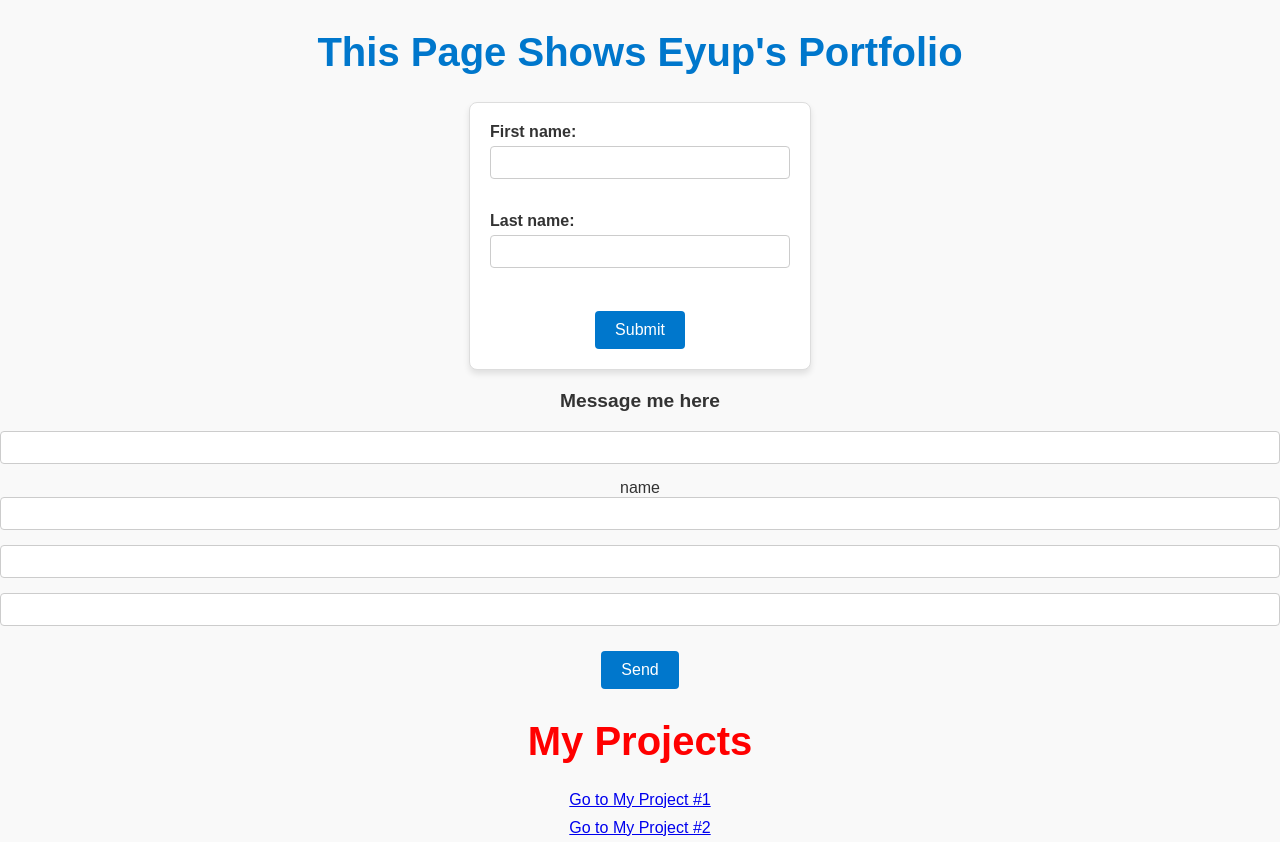
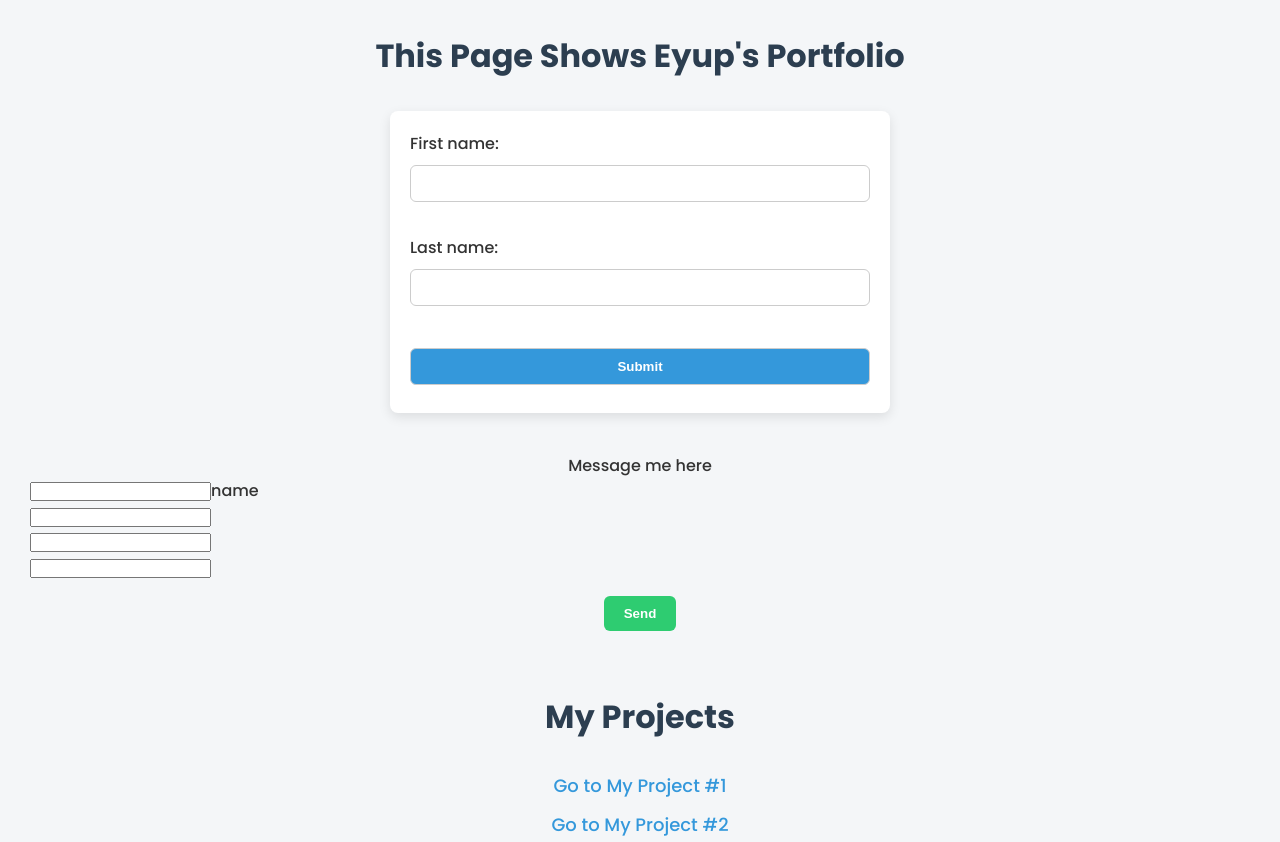
Before and after one commit to codelandlord/My-Portfolio, a plain HTML site: page index.html in a window 1280 px wide. Shown: the top 842 px of the page. Drawn offline with Linux system fonts and the light colour scheme.

Commit message:
This is just a change

```diff
--- a/index.html
+++ b/index.html
@@ -5,6 +5,7 @@
     <meta name="viewport" content="width=device-width, initial-scale=1.0">
     <title>Document</title>
     <link rel="stylesheet" href="style.css"> <!-- Link to CSS -->
+    <link href="https://fonts.googleapis.com/css2?family=Poppins:wght@300;500;700&display=swap" rel="stylesheet"> <!-- Google font -->
 </head>
 <body>
     <h1>This Page Shows Eyup's Portfolio</h1>
@@ -22,10 +23,10 @@
     <input type="text"><br>
     <button id="sendBtn">Send</button>
     <h1 id="myprojects">My Projects</h1>
-    <a href="Project1/index.html" target="_blank">Go to My Project #1</a>
-    <a href="Project2/index.html" target="_blank">Go to My Project #2</a>
-    <a href="Project3/index.html" target="_blank">Go to My Project #3</a>
-    <a href="Project4/index.html" target="_blank">Go to My Project #4</a>
+    <a href="Projects/Project1/index.html" target="_blank">Go to My Project #1</a>
+    <a href="Projects/Project2/index.html" target="_blank">Go to My Project #2</a>
+    <a href="Projects/Project3/index.html" target="_blank">Go to My Project #3</a>
+    <a href="Projects/Project4/index.html" target="_blank">Go to My Project #4</a>
     <script src = "script.js"> </script>
 </body>
 </html>
--- a/style.css
+++ b/style.css
@@ -1,104 +1,92 @@
-/* General styles for the page */
-body {
-    font-family: Arial, sans-serif;
-    margin: 0;
-    padding: 0;
-    text-align: center;
-    background-color: #f9f9f9; /* Light gray background */
-    color: #333; /* Dark gray text */
+/* Reset some default styles */
+* {
+  margin: 0;
+  padding: 0;
+  box-sizing: border-box;
 }
 
-/* Heading styling */
-h1 {
-    font-size: 2.5rem;
-    margin-top: 30px;
-    color: #0077cc; /* Blue color for emphasis */
+body {
+  font-family: 'Poppins', sans-serif;
+  background-color: #f4f6f8;
+  color: #333;
+  padding: 30px;
+  line-height: 1.6;
 }
 
-/* Form styling */
-form {
-    margin: 20px auto;
-    width: 300px;
-    padding: 20px;
-    border: 1px solid #ddd;
-    background-color: #fff; /* White form background */
-    border-radius: 8px;
-    box-shadow: 0 4px 6px rgba(0, 0, 0, 0.1);
+h1 {
+  text-align: center;
+  color: #2c3e50;
+  margin-bottom: 30px;
 }
 
-/* Labels */
-label {
-    font-weight: bold;
-    margin-bottom: 5px;
-    display: inline-block;
-    text-align: left;
-    width: 100%;
+form {
+  background-color: #ffffff;
+  padding: 20px;
+  border-radius: 8px;
+  box-shadow: 0 4px 12px rgba(0,0,0,0.1);
+  max-width: 500px;
+  margin: 0 auto 40px auto;
 }
 
-/* Inputs */
-input[type="text"] {
-    width: 100%;
-    padding: 8px;
-    margin-bottom: 15px;
-    border: 1px solid #ccc;
-    border-radius: 4px;
-    box-sizing: border-box;
+form input[type="text"], form input[type="submit"] {
+  width: 100%;
+  padding: 10px;
+  margin: 8px 0;
+  border: 1px solid #ccc;
+  border-radius: 6px;
 }
 
-/* Submit button */
-input[type="submit"], #sendBtn {
-    background-color: #0077cc;
-    color: white;
-    border: none;
-    padding: 10px 20px;
-    font-size: 1rem;
-    cursor: pointer;
-    border-radius: 4px;
-    margin-top: 10px;
+form input[type="submit"] {
+  background-color: #3498db;
+  color: white;
+  font-weight: bold;
+  cursor: pointer;
+  transition: background-color 0.2s ease-in-out;
 }
 
-/* Hover effect for buttons */
-input[type="submit"]:hover, #sendBtn:hover {
-    background-color: #005fa3;
+form input[type="submit"]:hover {
+  background-color: #2980b9;
 }
 
-/* Message section styling */
 p {
-    margin-top: 20px;
-    font-size: 1.2rem;
-    font-weight: bold;
+  text-align: center;
+  font-weight: 500;
+  margin-top: 40px;
 }
 
-/* Message input fields */
-input[type="text"] + input[type="text"] {
-    margin-top: 10px;
+#sendBtn {
+  display: block;
+  background-color: #2ecc71;
+  color: white;
+  padding: 10px 20px;
+  margin: 15px auto;
+  border: none;
+  border-radius: 6px;
+  cursor: pointer;
+  font-weight: 600;
+  transition: background-color 0.2s ease-in-out;
 }
 
-/* Center alignment */
-form, #sendBtn {
-    margin-left: auto;
-    margin-right: auto;
-    display: block;
-    text-align: center;
+#sendBtn:hover {
+  background-color: #27ae60;
 }
 
-/* Responsive adjustments */
-@media (max-width: 600px) {
-    form {
-        width: 90%;
-    }
-    h1 {
-        font-size: 2rem;
-    }
-    input[type="submit"], #sendBtn {
-        font-size: 0.9rem;
-    }
-}
-h1[id="myprojects"]{
-color: red;
+#myprojects {
+  text-align: center;
+  margin-top: 60px;
+  color: #2c3e50;
 }
 
 a {
-    display: block; /* Make each link a block-level element */
-    margin-bottom: 10px; /* Add space between links */
+  display: block;
+  text-align: center;
+  margin: 10px auto;
+  color: #3498db;
+  text-decoration: none;
+  font-size: 18px;
+  transition: color 0.2s ease;
 }
+
+a:hover {
+  color: #1d6fa5;
+}
```
